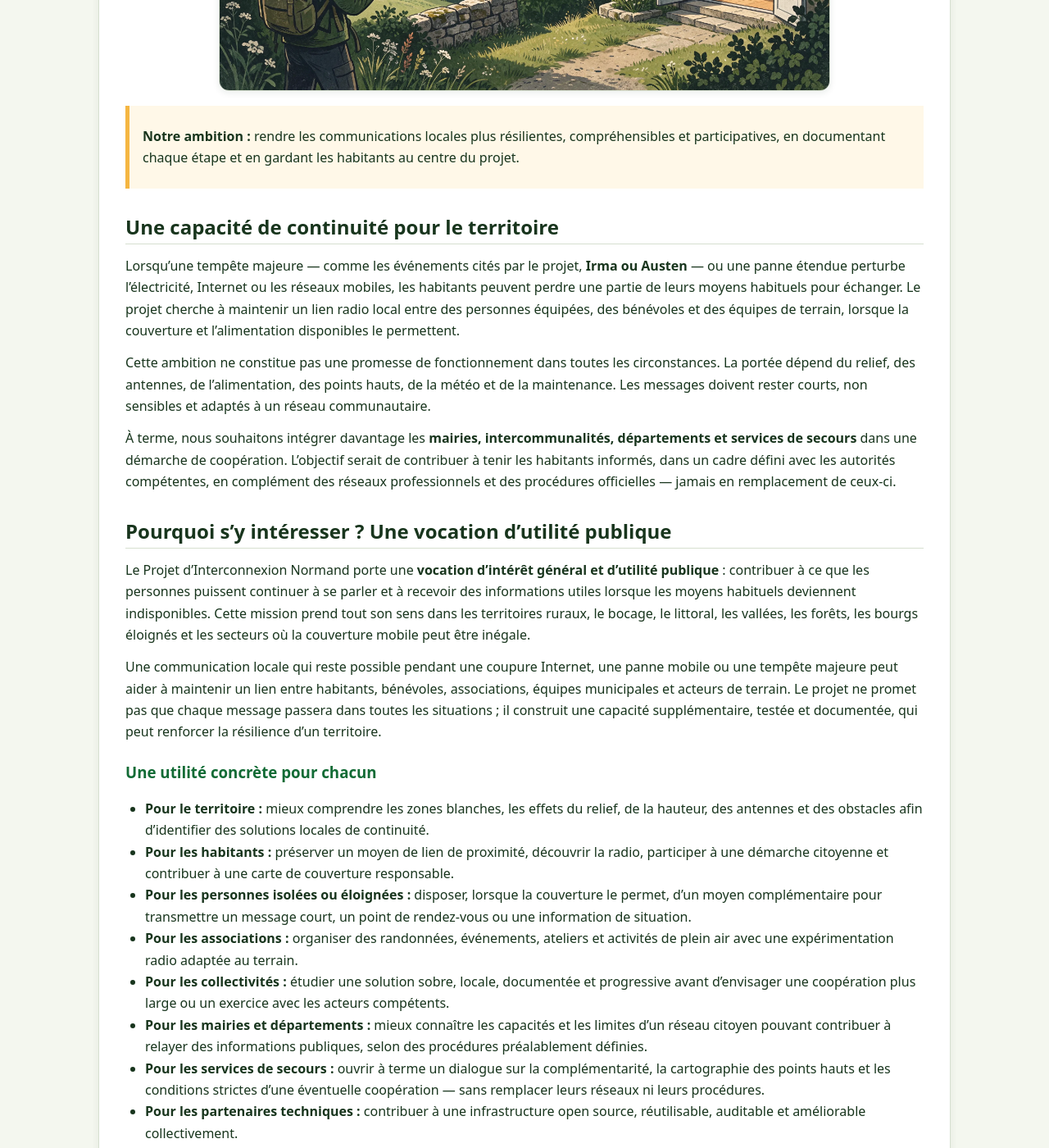
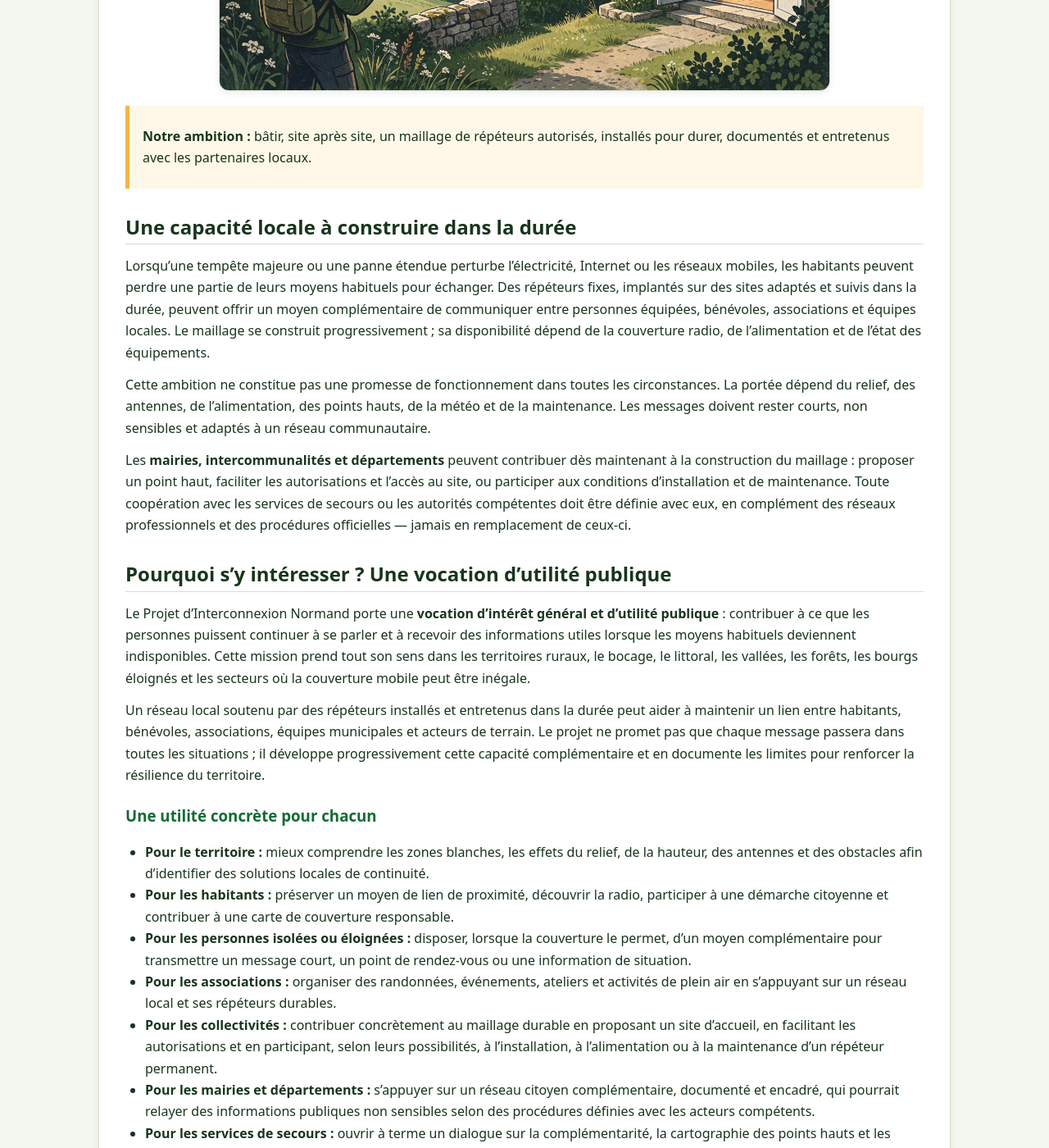
Before and after one commit to 1234LUCIUS/projet-interconnexion-normand-wiki, a Jekyll site: the page built from docs/07-presentation-collectivites.md, in a window 1280 px wide and 1400 px high, scrolled down 1550 px. Shown: the whole window at 82% size. Built offline with Jekyll 4.4.1, drawn with Linux system fonts in a browser that asks for light colours; some of the changed text lies outside the part shown.

Commit message:
Recentrer la page collectivités sur les relais durables

```diff
--- a/docs/07-presentation-collectivites.md
+++ b/docs/07-presentation-collectivites.md
@@ -9,45 +9,45 @@ title: "Présentation du Projet d’Interconnexion Normand"
 
 ![Paysage normand traversé par un réseau radio maillé](assets/illustrations/hero-normandie-mesh.png)
 
-Le **Projet d’Interconnexion Normand** a pour ambition de connecter les personnes entre elles en toutes circonstances, y compris lorsque l’accès à Internet ou les réseaux mobiles sont interrompus. C’est une initiative open source et citoyenne qui expérimente des communications radio maillées en Normandie. Son objectif est de créer, avec les habitants, les associations, les collectivités et les propriétaires de sites, une infrastructure locale complémentaire pour échanger des messages courts et des informations de situation.
+Le **Projet d’Interconnexion Normand** a pour ambition de construire, dans la durée, un réseau radio maillé local complémentaire d’Internet et des réseaux mobiles. Initiative open source et citoyenne, il vise à déployer progressivement des **répéteurs fixes sur des sites autorisés**, puis à les maintenir et à documenter leur couverture avec les habitants, les associations, les collectivités et les propriétaires de sites. Les reconnaissances, simulations et essais de terrain servent à choisir et valider les emplacements : ils préparent un maillage durable et ne sont pas la finalité du projet.
 
 Le projet repose sur des appareils LoRa basse consommation qui peuvent communiquer directement entre eux et relayer certains messages de nœud en nœud. Un appareil peut être utilisé par une personne — rôle **Companion** — ou installé sur un point fixe pour étendre la couverture — rôle **Repeater**.
 
 ![Companion, Repeater et Room Server dans un réseau radio maillé normand](assets/illustrations/meshcore-roles.webp)
 
-> **Notre ambition :** rendre les communications locales plus résilientes, compréhensibles et participatives, en documentant chaque étape et en gardant les habitants au centre du projet.
+> **Notre ambition :** bâtir, site après site, un maillage de répéteurs autorisés, installés pour durer, documentés et entretenus avec les partenaires locaux.
 
-## Une capacité de continuité pour le territoire
+## Une capacité locale à construire dans la durée
 
-Lorsqu’une tempête majeure — comme les événements cités par le projet, **Irma ou Austen** — ou une panne étendue perturbe l’électricité, Internet ou les réseaux mobiles, les habitants peuvent perdre une partie de leurs moyens habituels pour échanger. Le projet cherche à maintenir un lien radio local entre des personnes équipées, des bénévoles et des équipes de terrain, lorsque la couverture et l’alimentation disponibles le permettent.
+Lorsqu’une tempête majeure ou une panne étendue perturbe l’électricité, Internet ou les réseaux mobiles, les habitants peuvent perdre une partie de leurs moyens habituels pour échanger. Des répéteurs fixes, implantés sur des sites adaptés et suivis dans la durée, peuvent offrir un moyen complémentaire de communiquer entre personnes équipées, bénévoles, associations et équipes locales. Le maillage se construit progressivement ; sa disponibilité dépend de la couverture radio, de l’alimentation et de l’état des équipements.
 
 Cette ambition ne constitue pas une promesse de fonctionnement dans toutes les circonstances. La portée dépend du relief, des antennes, de l’alimentation, des points hauts, de la météo et de la maintenance. Les messages doivent rester courts, non sensibles et adaptés à un réseau communautaire.
 
-À terme, nous souhaitons intégrer davantage les **mairies, intercommunalités, départements et services de secours** dans une démarche de coopération. L’objectif serait de contribuer à tenir les habitants informés, dans un cadre défini avec les autorités compétentes, en complément des réseaux professionnels et des procédures officielles — jamais en remplacement de ceux-ci.
+Les **mairies, intercommunalités et départements** peuvent contribuer dès maintenant à la construction du maillage : proposer un point haut, faciliter les autorisations et l’accès au site, ou participer aux conditions d’installation et de maintenance. Toute coopération avec les services de secours ou les autorités compétentes doit être définie avec eux, en complément des réseaux professionnels et des procédures officielles — jamais en remplacement de ceux-ci.
 
 ## Pourquoi s’y intéresser ? Une vocation d’utilité publique
 
 Le Projet d’Interconnexion Normand porte une **vocation d’intérêt général et d’utilité publique** : contribuer à ce que les personnes puissent continuer à se parler et à recevoir des informations utiles lorsque les moyens habituels deviennent indisponibles. Cette mission prend tout son sens dans les territoires ruraux, le bocage, le littoral, les vallées, les forêts, les bourgs éloignés et les secteurs où la couverture mobile peut être inégale.
 
-Une communication locale qui reste possible pendant une coupure Internet, une panne mobile ou une tempête majeure peut aider à maintenir un lien entre habitants, bénévoles, associations, équipes municipales et acteurs de terrain. Le projet ne promet pas que chaque message passera dans toutes les situations ; il construit une capacité supplémentaire, testée et documentée, qui peut renforcer la résilience d’un territoire.
+Un réseau local soutenu par des répéteurs installés et entretenus dans la durée peut aider à maintenir un lien entre habitants, bénévoles, associations, équipes municipales et acteurs de terrain. Le projet ne promet pas que chaque message passera dans toutes les situations ; il développe progressivement cette capacité complémentaire et en documente les limites pour renforcer la résilience du territoire.
 
 ### Une utilité concrète pour chacun
 
 - **Pour le territoire :** mieux comprendre les zones blanches, les effets du relief, de la hauteur, des antennes et des obstacles afin d’identifier des solutions locales de continuité.
 - **Pour les habitants :** préserver un moyen de lien de proximité, découvrir la radio, participer à une démarche citoyenne et contribuer à une carte de couverture responsable.
 - **Pour les personnes isolées ou éloignées :** disposer, lorsque la couverture le permet, d’un moyen complémentaire pour transmettre un message court, un point de rendez-vous ou une information de situation.
-- **Pour les associations :** organiser des randonnées, événements, ateliers et activités de plein air avec une expérimentation radio adaptée au terrain.
-- **Pour les collectivités :** étudier une solution sobre, locale, documentée et progressive avant d’envisager une coopération plus large ou un exercice avec les acteurs compétents.
-- **Pour les mairies et départements :** mieux connaître les capacités et les limites d’un réseau citoyen pouvant contribuer à relayer des informations publiques, selon des procédures préalablement définies.
+- **Pour les associations :** organiser des randonnées, événements, ateliers et activités de plein air en s’appuyant sur un réseau local et ses répéteurs durables.
+- **Pour les collectivités :** contribuer concrètement au maillage durable en proposant un site d’accueil, en facilitant les autorisations et en participant, selon leurs possibilités, à l’installation, à l’alimentation ou à la maintenance d’un répéteur permanent.
+- **Pour les mairies et départements :** s’appuyer sur un réseau citoyen complémentaire, documenté et encadré, qui pourrait relayer des informations publiques non sensibles selon des procédures définies avec les acteurs compétents.
 - **Pour les services de secours :** ouvrir à terme un dialogue sur la complémentarité, la cartographie des points hauts et les conditions strictes d’une éventuelle coopération — sans remplacer leurs réseaux ni leurs procédures.
 - **Pour les partenaires techniques :** contribuer à une infrastructure open source, réutilisable, auditable et améliorable collectivement.
 - **Pour les jeunes et les établissements scolaires :** apprendre concrètement les bases de la radio, de l’énergie, de la cartographie, de la coopération et de la gestion responsable de l’information.
 
-L’utilité publique du projet se mesure dans ses résultats : des personnes formées, des zones mieux documentées, des tests reproductibles, des partenaires mieux préparés et une communauté capable de s’entraider. Chaque nœud autorisé, chaque mesure de terrain et chaque contribution documentée peut renforcer la connaissance collective du territoire.
+L’utilité collective du projet se construit dans des réalisations concrètes : des répéteurs autorisés installés et suivis, des zones de couverture mieux documentées, des personnes formées, des procédures de maintenance partagées et des partenaires engagés dans la durée. Chaque site pérenne et chaque contribution documentée renforcent la connaissance et le maillage du territoire.
 
 > **Précision importante :** l’expression « vocation d’utilité publique » décrit la finalité collective du projet. Elle ne signifie pas que l’association ou l’initiative bénéficie automatiquement d’une reconnaissance administrative officielle d’utilité publique. Toute coopération institutionnelle doit être validée par les autorités et organismes concernés.
 
-Il ne s’agit donc pas de promettre une couverture partout ni de remplacer les services de secours, les réseaux professionnels ou les moyens réglementaires des collectivités. Le projet est un **complément citoyen, expérimental et d’intérêt général**, qui doit être testé avec les acteurs compétents, encadré par des responsabilités claires et présenté avec ses limites avant tout usage institutionnel.
+Il ne s’agit pas de promettre une couverture partout ni de remplacer les services de secours, les réseaux professionnels ou les moyens réglementaires des collectivités. Le projet vise un **maillage citoyen d’intérêt général, construit progressivement par des installations autorisées et maintenables**. Les études et mesures servent à choisir les implantations et à en expliquer les limites ; chaque déploiement doit être encadré par des responsabilités claires avant tout usage institutionnel.
 
 ## En quoi consiste concrètement le réseau ?
 
@@ -70,13 +70,13 @@ Le projet utilise encore **Meshtastic** et **MeshCore** pendant une phase de tra
 - **Meshtastic** reste utile pour les randonnées, les événements, les essais rapides et les appareils déjà déployés.
 - **MeshCore** est la trajectoire privilégiée pour les nouvelles infrastructures durables, les nouveaux Repeaters et le réseau régional normand.
 
-Le projet **bascule de plus en plus vers MeshCore**. Cette évolution est progressive afin de laisser le temps de tester, documenter, accompagner les utilisateurs et éviter les migrations précipitées.
+Le projet **bascule de plus en plus vers MeshCore**. Cette évolution est progressive afin de valider les profils radio, documenter les configurations, accompagner les utilisateurs et éviter les migrations précipitées.
 
 ## Quels bénéfices pour une collectivité ?
 
-### Une expérimentation concrète
+### Une contribution durable au réseau
 
-Une collectivité peut accueillir un test limité sur un bâtiment, un équipement ou un site autorisé, sans commencer par un déploiement régional. Le projet permet d’observer les résultats réels, de mesurer la couverture et d’identifier les contraintes avant toute décision plus large.
+Une collectivité peut contribuer en accueillant un répéteur permanent sur un bâtiment, un équipement ou un point haut autorisé. Les premières mesures servent à vérifier l’emplacement et la couverture visée ; dès le départ, le site est pensé pour durer, avec un accès de maintenance, une alimentation adaptée et un partenaire local identifié.
 
 ### Une démarche pédagogique
 
@@ -88,7 +88,7 @@ Les nœuds LoRa peuvent fonctionner avec une faible consommation électrique. Ce
 
 ### Une infrastructure documentée
 
-Chaque installation sérieuse doit être décrite : emplacement général, responsable, modèle, firmware, antenne, alimentation, date du dernier test et procédure de récupération. Cette documentation limite la dépendance à une seule personne.
+Chaque installation sérieuse doit être décrite : emplacement général, responsable, modèle, firmware, antenne, alimentation, date du dernier contrôle de fonctionnement et procédure de récupération. Cette documentation limite la dépendance à une seule personne.
 
 ### Une démarche open source
 
@@ -98,11 +98,11 @@ Les guides, procédures et exemples sont publiés sur GitHub. Les contributions
 
 Les cas d’usage doivent être définis avec les acteurs locaux et rester proportionnés aux capacités réelles du réseau.
 
-- **Événement communal ou associatif :** permettre à une équipe de bénévoles de tester des messages courts sur un parcours ou une zone définie.
+- **Événement communal ou associatif :** permettre à une équipe de bénévoles de rester en lien grâce à des messages courts sur un parcours ou une zone définie.
 - **Randonnée ou activité de plein air :** maintenir un lien entre plusieurs groupes équipés de Companions.
 - **Observation de couverture :** parcourir une commune, relever les zones où les messages passent et documenter les limites.
 - **Appui logistique non critique :** échanger un point de rendez-vous, une demande de matériel ou une information d’organisation.
-- **Expérimentation sur un point haut :** mesurer l’intérêt d’un Repeater autorisé avant d’envisager une extension.
+- **Répéteur permanent sur un point haut :** maintenir une couverture locale et servir de point d’appui au développement progressif du maillage.
 - **Atelier citoyen ou scolaire :** faire découvrir les ondes radio, le maillage, l’énergie et la cartographie de terrain.
 - **Réseau associatif local :** relier temporairement ou durablement des membres dans une zone où la téléphonie n’est pas le seul moyen souhaité.
 
@@ -112,39 +112,39 @@ Les messages ne doivent pas contenir de données médicales, de secrets, de clé
 
 ### 1. Prendre contact
 
-Commencez par expliquer votre territoire, votre besoin, les sites envisagés et le niveau d’expérimentation souhaité. Il n’est pas nécessaire de connaître LoRa ou MeshCore avant le premier échange.
+Présentez votre territoire, le besoin de couverture, les sites que vous pourriez accueillir dans la durée et les formes de contribution envisageables. Il n’est pas nécessaire de connaître LoRa ou MeshCore avant le premier échange.
 
 Vous pouvez rejoindre le [serveur Discord officiel du Projet d’Interconnexion Normand](https://discord.gg/HnAfYUSU82) ou écrire à [projet.interconnection.normand@gmail.com](mailto:projet.interconnection.normand@gmail.com).
 
-### 2. Définir un périmètre limité
+### 2. Choisir une première zone avec un objectif durable
 
-Choisissez une commune, un quartier, un événement, un itinéraire ou un petit nombre de sites. Un test limité est plus facile à autoriser, mesurer, expliquer et arrêter.
+Commencez par une commune, un quartier ou une liaison que des répéteurs permanents pourraient améliorer. Il n’est pas nécessaire d’équiper tout le territoire d’emblée : un premier site autorisé, accueilli et maintenu dans la durée peut devenir la première brique du réseau, plutôt qu’une installation temporaire sans suite.
 
 ### 3. Identifier les responsabilités
 
-Avant toute installation, clarifiez :
+Avant toute installation, clarifiez les engagements qui permettront de maintenir le relais dans la durée :
 
-- qui autorise l’accès au site ;
-- qui fournit ou possède le matériel ;
-- qui configure le nœud ;
-- qui intervient en cas de panne ;
-- qui décide de publier ou non la position ;
-- qui récupère le matériel à la fin de l’expérimentation ;
-- quelle durée est prévue pour le test.
+- qui autorise l’accès au site et pour quelle durée ;
+- qui met à disposition, possède ou finance le matériel ;
+- qui configure le nœud et tient la documentation à jour ;
+- qui assure les vérifications et intervient en cas de panne ;
+- qui décide si la position du site peut être publiée ;
+- quelles sont les conditions de renouvellement, de maintenance ou de retrait du matériel ;
+- quel interlocuteur local suit l’installation dans le temps.
 
 ### 4. Faire une étude radio simple
 
-Comparez plusieurs emplacements avec les outils disponibles, puis réalisez un test réel. La hauteur, la ligne de vue, l’antenne, les obstacles, les parasites et l’alimentation ont souvent plus d’importance que la puissance annoncée sur la fiche produit.
+Comparez plusieurs emplacements avec les outils disponibles, puis réalisez les mesures de terrain nécessaires pour valider le site et l’antenne. La hauteur, la ligne de vue, les obstacles, les parasites et l’alimentation comptent souvent davantage que la puissance annoncée sur une fiche produit. Cette vérification prépare une installation fixe fiable et maintenable.
 
 Le projet peut s’appuyer sur [MeshLab-RF](https://github.com/1234LUCIUS/meshlab-rf/), le [Meshtastic Site Planner](https://site.meshtastic.org/) et les outils de couverture MeshCore lorsque ceux-ci sont adaptés au cas étudié.
 
-### 5. Tester avant d’installer durablement
+### 5. Valider le site, puis installer pour durer
 
-Configurez le matériel sur table, testez avec plusieurs Companions, vérifiez les annonces et mesurez les limites. Ne présentez pas une simulation comme une garantie de couverture.
+Vérifiez le matériel et la configuration, puis effectuez les mesures de couverture utiles avant la pose définitive. Une fois le site autorisé et adapté, planifiez l’installation permanente, son alimentation, son responsable et sa maintenance. Si les résultats sont insuffisants, ajustez l’antenne ou l’emplacement : l’objectif reste de créer un relais utile dans la durée. Une simulation ne garantit jamais la couverture.
 
-### 6. Documenter et partager le bilan
+### 6. Documenter et assurer le suivi
 
-À la fin du test, rédigez un bilan simple : ce qui a fonctionné, ce qui n’a pas fonctionné, les zones couvertes, les interruptions, les contraintes de maintenance et les améliorations possibles.
+Après l’installation, consignez le site, le matériel, l’alimentation, le responsable, les vérifications périodiques, les incidents et les zones couvertes. Ce suivi permet d’organiser la maintenance, de faire évoluer le maillage et de transmettre les responsabilités si les interlocuteurs changent.
 
 ## Sécurité, vie privée et responsabilités
 
@@ -162,17 +162,17 @@ Les positions publiées sur la carte communautaire doivent être approximatives
 
 ## Ce que le projet demande aux partenaires
 
-Nous recherchons des partenaires qui souhaitent :
+Nous recherchons en priorité des partenaires prêts à contribuer à une infrastructure qui s’inscrit dans la durée :
 
-- accueillir une expérimentation encadrée ;
-- aider à identifier des points hauts accessibles et autorisés ;
-- prêter ou financer du matériel ;
-- participer à des mesures de terrain ;
-- contribuer à la documentation et à la formation ;
-- partager un retour d’expérience honnête, y compris lorsque le test échoue ;
-- aider à construire une infrastructure locale utile sans dépendance à une seule personne.
+- accueillir un répéteur permanent sur un site autorisé ;
+- aider à identifier des points hauts accessibles et adaptés ;
+- faciliter l’accès, l’alimentation et la sécurisation de l’installation ;
+- contribuer, selon les possibilités du partenariat, au matériel, à la pose ou à la maintenance ;
+- désigner un interlocuteur local et organiser le suivi ;
+- contribuer aux vérifications initiales, aux relevés périodiques et à la documentation ;
+- participer à la formation et à la transmission des compétences.
 
-Il n’est pas nécessaire de promettre un grand réseau dès le départ. Un seul test bien documenté peut déjà apporter une information utile au territoire.
+Un premier site bien choisi et maintenu peut constituer une brique durable du maillage. L’objectif est d’agrandir le réseau au rythme des partenaires et des sites réellement disponibles, pas d’accumuler des démonstrations sans continuité.
 
 ## Proposition de premier rendez-vous
 
@@ -182,13 +182,13 @@ Pour commencer, nous pouvons échanger sur :
 2. la zone géographique et les obstacles connus ;
 3. les sites éventuellement disponibles ;
 4. le rôle des bénévoles, agents et associations ;
-5. la durée et le budget éventuel de l’expérimentation ;
+5. les conditions d’accueil du site, la durée visée et la contribution éventuelle aux coûts d’installation et de maintenance ;
 6. les règles de sécurité et de confidentialité ;
 7. les critères qui permettront de décider de la suite.
 
 ## Intéressé ?
 
-Le projet est ouvert aux collectivités, aux associations, aux clubs radio, aux établissements scolaires, aux habitants et aux personnes qui souhaitent apprendre. Même une question générale peut être le début d’un atelier, d’un test de couverture ou d’un partenariat utile.
+Le projet est ouvert aux collectivités, aux associations, aux clubs radio, aux établissements scolaires, aux habitants et aux personnes qui souhaitent contribuer. Une première discussion peut déboucher sur l’accueil d’un répéteur permanent, le renforcement d’un secteur ou un partenariat local de long terme.
 
 - Rejoignez le [Discord officiel du Projet d’Interconnexion Normand](https://discord.gg/HnAfYUSU82).
 - Écrivez à [projet.interconnection.normand@gmail.com](mailto:projet.interconnection.normand@gmail.com).
@@ -196,4 +196,4 @@ Le projet est ouvert aux collectivités, aux associations, aux clubs radio, aux
 - Consultez les [profils MeshCore France / Normandie](meshcore/03-profils-france-normandie.md) pour les nouveaux déploiements.
 - Consultez la [procédure de déploiement d’un relais](terrain/02-deployer-un-relais.md) avant toute installation fixe.
 
-> **Une infrastructure utile commence par une conversation, un test mesuré et une documentation partagée.**
+> **Une infrastructure utile se construit dans la durée : un site autorisé, un répéteur maintenu et un partenaire local engagé renforcent concrètement le maillage normand.**
```
Also changed, not shown: docs/07-presentation-collectivites.html (+9 -9 lines).
